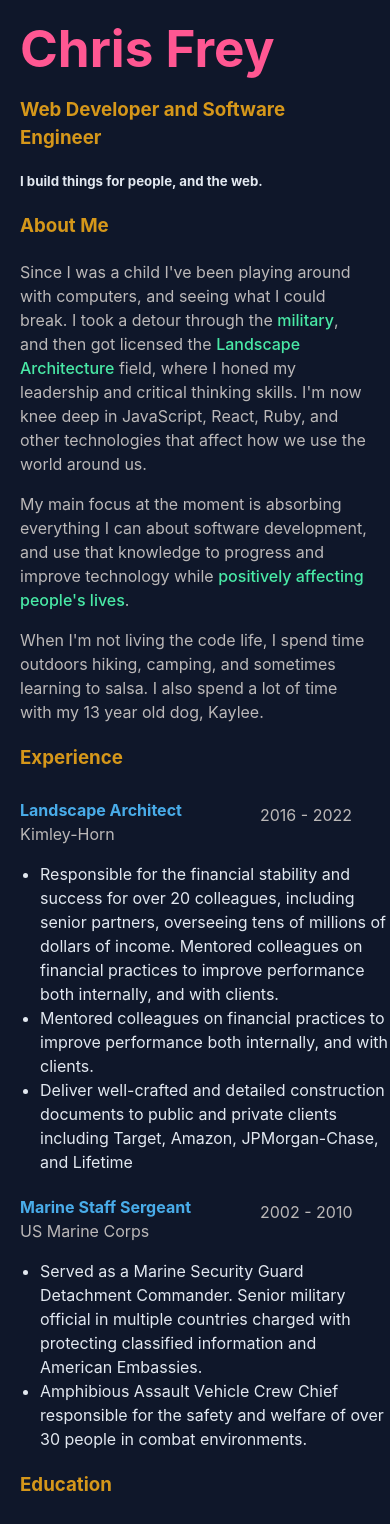
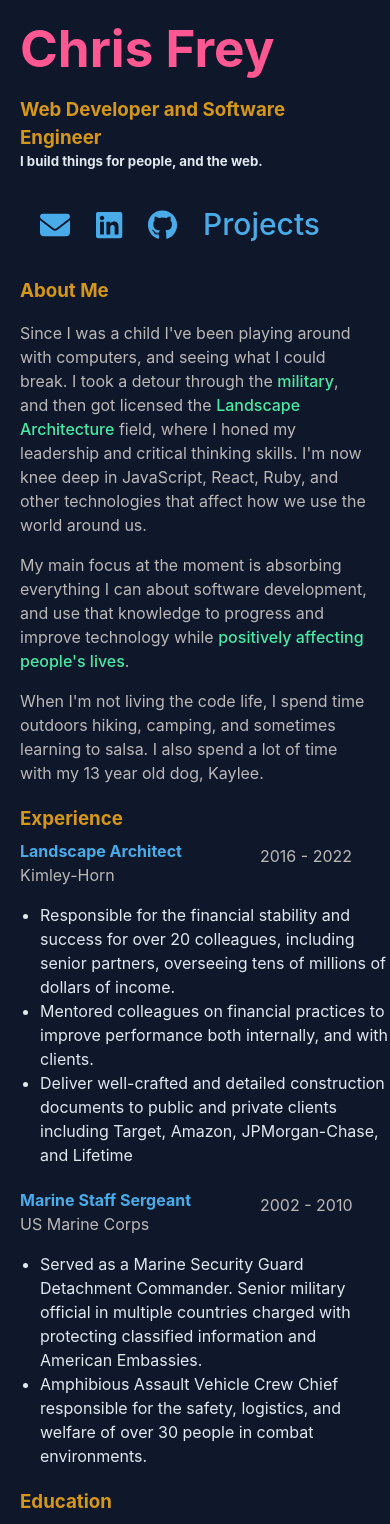
Before and after one commit to Chris-Frey/Chris-Frey.github.io, a React (Vite) app: page / in a window 390 px wide. Shown: the top 1524 px of the page. Built offline with nearby package versions, Linux system fonts and the light colour scheme.

Commit message:
icons working and formatting updated for mobile. needs internal project link

```diff
--- a/package.json
+++ b/package.json
@@ -10,6 +10,7 @@
     "preview": "vite preview"
   },
   "dependencies": {
+    "@fortawesome/fontawesome-svg-core": "^6.4.0",
     "@fortawesome/free-brands-svg-icons": "^6.4.0",
     "@fortawesome/free-regular-svg-icons": "^6.4.0",
     "@fortawesome/free-solid-svg-icons": "^6.4.0",
--- a/src/App-mobile.css
+++ b/src/App-mobile.css
@@ -37,11 +37,13 @@
   h3 {
     color: var(--text-color-gold);
     margin: 20px;
+    margin-bottom: 0;
   }
 
   h5 {
     color: var(--text-color-white);
     margin: 20px;
+    margin-top: 0;
   }
 
   p {
@@ -49,6 +51,11 @@
     margin-left: 20px;
     margin-right: 20px;
   }
+
+  /* ul {
+    align-content: center;
+    justify-content: center;
+  } */
 
   .word_highlight {
     color: var(--text-color-green);
@@ -58,14 +65,27 @@
   }
 
   .contact {
+    color: var(--text-color-blue);
     font-size: 30px;
     display: flex;
     align-content: left;
     justify-content: space-between;
+    align-items: center;
     margin-left: 20px;
-    width: 120px;
+    min-width: 120px;
+    max-width: 300px;
     padding-left: 0;
     list-style: none;
+  }
+
+  .button {
+    color: var(--text-color-blue);
+    display: flex;
+    justify-content: center;
+
+    border-radius: 1px;
+    margin-left: 20px;
+    /* cursor: pointer; */
   }
 
   .material-symbols-outlined {
@@ -138,7 +158,7 @@
   }
 
   .projects {
-    color: var(--text-color-blue);
+    color: var(--text-color-gold);
     font-size: 1.5rem;
     margin-left: 0;
   }
--- a/src/App.css
+++ b/src/App.css
@@ -56,21 +56,24 @@
 
 
 .contact {
+
   font-size: 30px;
   display: flex;
   align-content: left;
+  align-items: center;
   justify-content: space-between;
   margin-left: 20px;
-  width: 100px;
+  min-width: 120px;
+  max-width: 300px;
   padding-left: 0;
   list-style: none;
 }
 
 .button {
+  color: var(--text-color-blue);
   display: flex;
   justify-content: center;
   border-radius: 1px;
-  color: var(--text-color-blue);
   margin-left: 20px;
   cursor: pointer;
 }
@@ -92,12 +95,13 @@ h1 {
 h3 {
   color: var(--text-color-gold);
   margin: 20px;
-  margin-bottom: 10px;
+  margin-bottom: 5px;
 }
 
 h5 {
   color: var(--text-color-fade);
   margin: 20px;
+  margin-top: 5px;
 }
 
 p {
--- a/src/App.jsx
+++ b/src/App.jsx
@@ -1,22 +1,31 @@
-import React, { useState } from 'react'
 import './App.css'
 import './App-mobile.css'
+import { FontAwesomeIcon } from '@fortawesome/react-fontawesome'
+import { faEnvelope } from '@fortawesome/free-solid-svg-icons'
+import { faLinkedin } from '@fortawesome/free-brands-svg-icons'
+import { faGithub } from '@fortawesome/free-brands-svg-icons'
+
+
 
 const App = () => {
+  const envelope = <FontAwesomeIcon icon={faEnvelope} />
+  const linkedIn = <FontAwesomeIcon icon={faLinkedin} />
+  const git = <FontAwesomeIcon icon={faGithub} />
+
   return(
     <>
-
       <div className='body'>
         <section className="pageLeft">
           <h1>Chris Frey</h1>
           <h3>Web Developer and Software Engineer</h3>
           <h5>I build things for people, and the web.</h5>
 
-          {/* <ul className="contact">
-            <li><a href="mailto:chris.frey@hey.com" className="fa fa-at" style="color: #49ace9;"></a></li> */}
-            {/* <li><a href="https://github.com/Chris-Frey" target="_blank" className="fa fa-github" style="color: #49ace9;"></a></li> */}
-            {/* <li><a href="https://www.linkedin.com/in/chris-l-frey/" target="_blank" className="fa fa-linkedin" style="color: #49ace9;"></a></li> */}
-          {/* </ul> */}
+          <ul className="contact">
+            <li><a className="button" href="mailto:chris.frey@hey.com">{envelope}</a></li>
+            <li><a className="button" href="https://www.linkedin.com/in/chris-l-frey/" target='_blank'>{linkedIn}</a></li>
+            <li><a className="button" href="https://github.com/Chris-Frey" target='_blank'>{git}</a></li>
+            <li><a className="button" href="">Projects</a></li>
+          </ul>
 
           <h3>About Me</h3>
           <div className='aboutMe'>
@@ -42,7 +51,7 @@ const App = () => {
                </div>
               <ul className="role-description">
 
-                <li className='listItem'>Responsible for the financial stability and success for over 20 colleagues, including senior partners, overseeing tens of millions of dollars of income. Mentored colleagues on financial practices to improve performance both internally, and with clients.</li>
+                <li className='listItem'>Responsible for the financial stability and success for over 20 colleagues, including senior partners, overseeing tens of millions of dollars of income.</li>
 
                 <li className='listItem'>Mentored colleagues on financial practices to improve performance both internally, and with clients.</li>
 
@@ -62,7 +71,7 @@ const App = () => {
 
                 <li className='listItem'>Served as a Marine Security Guard Detachment Commander. Senior military official in multiple countries charged with protecting classified information and American Embassies. </li>
 
-                <li className='listItem'>Amphibious Assault Vehicle Crew Chief responsible for the safety and welfare of over 30 people in combat environments.</li>
+                <li className='listItem'>Amphibious Assault Vehicle Crew Chief responsible for the safety, logistics, and welfare of over 30 people in combat environments.</li>
               </ul>
             </section>
 
```
Also changed, not shown: 1 other file (tests, documents, lock files or other folders).
